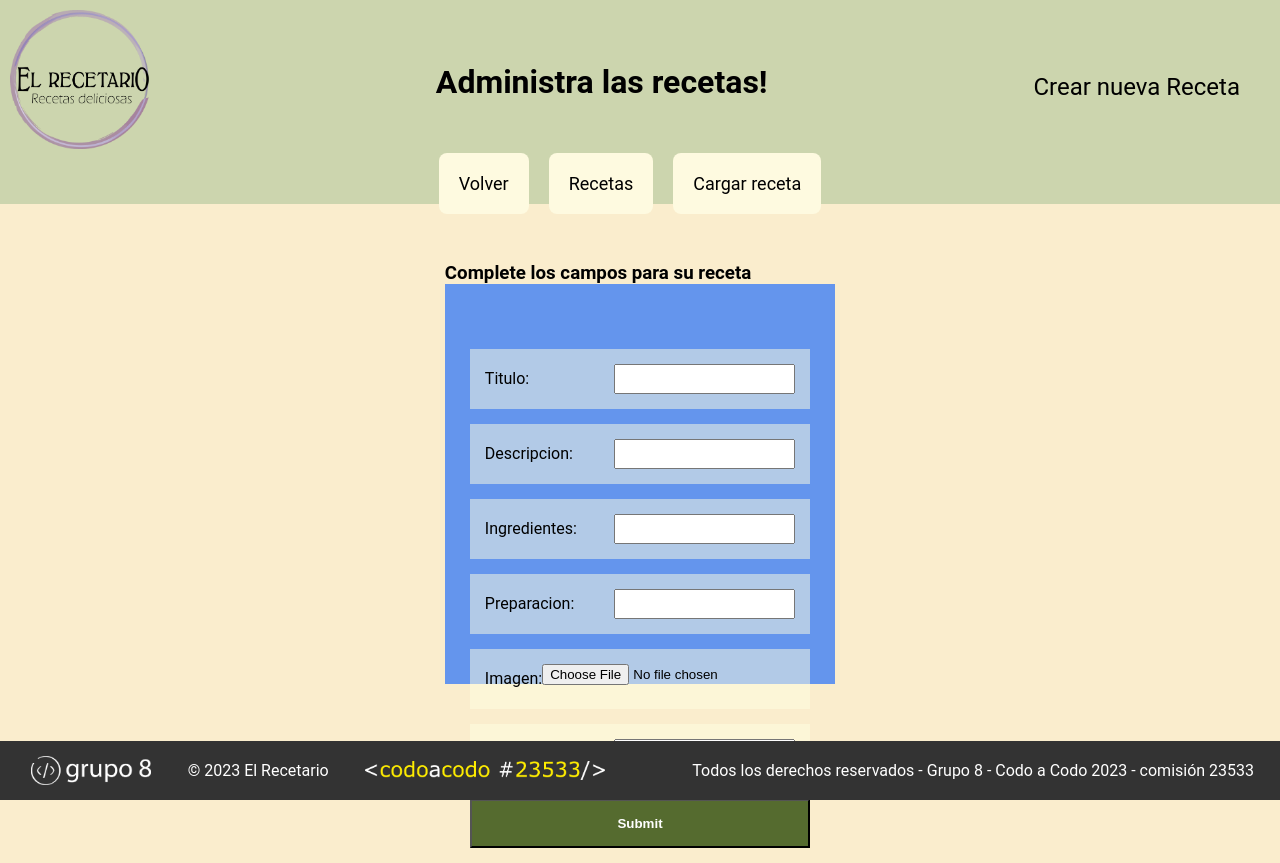
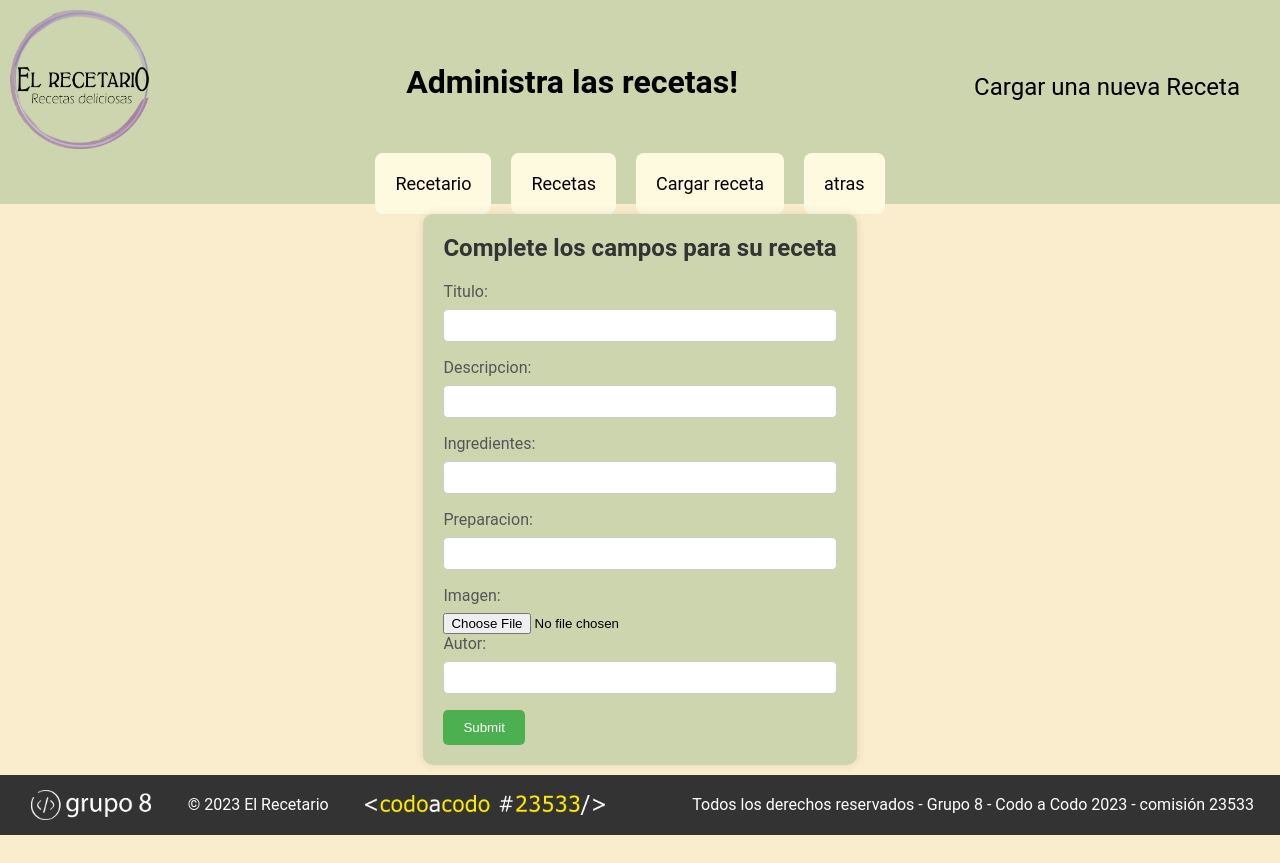
Before and after one commit to NicoButter/el_recetario_django, a Django app: page /recetas/crear in a window 1280 px wide. After the commit the page ends 835 px from the top, so only its background shows below. Run offline with Django 4.2, Linux system fonts and the light colour scheme.

Commit message:
correccion de estilos generales

```diff
--- a/el_recetario_django/settings.py
+++ b/el_recetario_django/settings.py
@@ -124,7 +124,7 @@ USE_TZ = True
 # Static files (CSS, JavaScript, Images)
 # https://docs.djangoproject.com/en/4.2/howto/static-files/
 
-STATIC_URL = 'static/'
+STATIC_URL = '/static/'
 MEDIA_URL = '/media/'
 MEDIA_ROOT = BASE_DIR / "media"
 
--- a/recetas_crud/static/recetas_crud/css/base.css
+++ b/recetas_crud/static/recetas_crud/css/base.css
@@ -93,37 +93,6 @@ h2 {
     margin-right: 30px;
 }
 
-article form {
-    background-color: cornflowerblue;
-    padding: 50px 25px;
-    height: 50vh;
-}
-
-form p {
-    padding: 15px;
-    background-color: rgba(255,255,225, 0.5);
-    margin: 15px 0;
-
-    display: flex;
-    justify-content: space-between;
-    align-items: center;
-}
-
-form p input {
-    height: 30px;
-}
-
-form input[type=submit]{
-    background-color: darkolivegreen;
-
-    padding: 15px;
-    width: 100%;
-    margin-bottom: 15px;
-
-    color: white;
-    font-weight: bold;
-}
-
 footer {
     display: grid; /* Habilita el modelo de caja flexible */
     grid-template-columns: auto auto auto auto;
--- a/recetas_crud/static/recetas_crud/css/receta_crear.css
+++ b/recetas_crud/static/recetas_crud/css/receta_crear.css
@@ -0,0 +1,45 @@
+article {
+    max-width: 600px;
+    margin: auto;
+    padding: 20px;
+    background-color: #CCD5AE;
+    border-radius: 10px;
+    box-shadow: 0 0 10px rgba(0, 0, 0, 0.1);
+}
+
+h3 {
+    font-size: 1.5em;
+    color: #333;
+}
+
+form {
+    margin-top: 20px;
+}
+
+label {
+    display: block;
+    margin-bottom: 8px;
+    color: #555;
+}
+
+input[type="text"],
+textarea {
+    width: 100%;
+    padding: 8px;
+    margin-bottom: 16px;
+    border: 1px solid #ccc;
+    border-radius: 5px;
+}
+
+input[type="submit"] {
+    background-color: #4CAF50;
+    color: #fff;
+    padding: 10px 20px;
+    border: none;
+    border-radius: 5px;
+    cursor: pointer;
+}
+
+input[type="submit"]:hover {
+    background-color: #45a049;
+}
--- a/recetas_crud/templates/recetas_crud/base.html
+++ b/recetas_crud/templates/recetas_crud/base.html
@@ -33,9 +33,12 @@
     </header>
     <nav class="barra-navegacion">
         <ul class="botones-menu">
-            <li><a href="http://127.0.0.1:5500/index.html">Volver</a></li>
+            <li><a href="http://127.0.0.1:5500/index.html">Recetario</a></li>
             <li><a href="{% url 'receta_listado' %}">Recetas</a></li>
             <li><a href="{% url 'receta_crear' %}">Cargar receta</a></li>
+            {% if request.get_full_path != '/recetas/' %}
+                <li><a href="http://127.0.0.1:8000/recetas/">atras</a></li>
+            {% endif %}
         </ul>
     </nav>
     <main>
--- a/recetas_crud/templates/recetas_crud/receta_crear.html
+++ b/recetas_crud/templates/recetas_crud/receta_crear.html
@@ -1,11 +1,11 @@
 {% extends "recetas_crud/base.html" %}
 {% load static %}
 
-{% block title %} Crear nueva receta {% endblock %}
-{% block section_title %} Crear nueva Receta {% endblock %}
+{% block title %} Cargar nueva receta {% endblock %}
+{% block section_title %} Cargar una nueva Receta {% endblock %}
 
 {% block extra_css %}
-    <link rel="stylesheet" href="{% static 'receta_crear.css' %}">
+    <link rel="stylesheet" href="{% static 'recetas_crud/css/receta_crear.css' %}">
 {% endblock %}
 
 {% block main %}
@@ -14,7 +14,6 @@
         <form method="POST" action="{% url 'receta_crear' %}">
             {% csrf_token %}
             {{ form.as_p }}
-
             <input type="submit">
         </form>
     </article>
--- a/recetas_crud/templates/recetas_crud/receta_modificar.html
+++ b/recetas_crud/templates/recetas_crud/receta_modificar.html
@@ -5,7 +5,7 @@
 {% block section_title %} Modificar receta {% endblock %}
 
 {% block extra_css %}
-    <link rel="stylesheet" href="{% static 'recetas_crud/css/tareas_modificar.css' %}">
+    <link rel="stylesheet" href="{% static 'recetas_crud/css/receta_modificar.css' %}">
 {% endblock %}
 
 {% block main %}
```
Also changed, not shown: recetas_crud/static/recetas_crud/css/receta_detalle.css (+19 -2 lines), recetas_crud/static/recetas_crud/css/receta_modificar.css (+45 -0 lines), recetas_crud/templates/recetas_crud/receta_detalle.html (+11 -3 lines).
